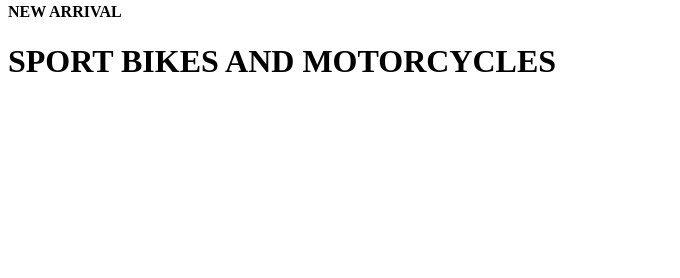
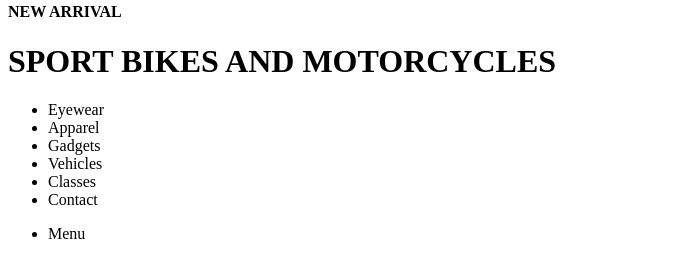
Before and after one commit to codestock1/Secret-Agent-Supply, a plain HTML site: page index.html in a window 1280 px wide. Shown: the part 330-608 px from the top of the page, without its empty margins (0-680 px from the left). Drawn offline with Linux system fonts and the light colour scheme.

Commit message:
navigation

```diff
--- a/index.html
+++ b/index.html
@@ -30,6 +30,22 @@
    </div>
  </div>
 
+ <!-- Navigation Bar -->
+
+  <nav>
+    <ul class="container">
+      <li>Eyewear</li>
+      <li>Apparel</li>
+      <li>Gadgets</li>
+      <li>Vehicles</li>
+      <li>Classes</li>
+      <li>Contact</li>
+    </ul>
+    <ul class="mobile-nav container">
+      <li>Menu</li>
+    </ul>
+  </nav>
+
 </body>
 
 </html>
```
